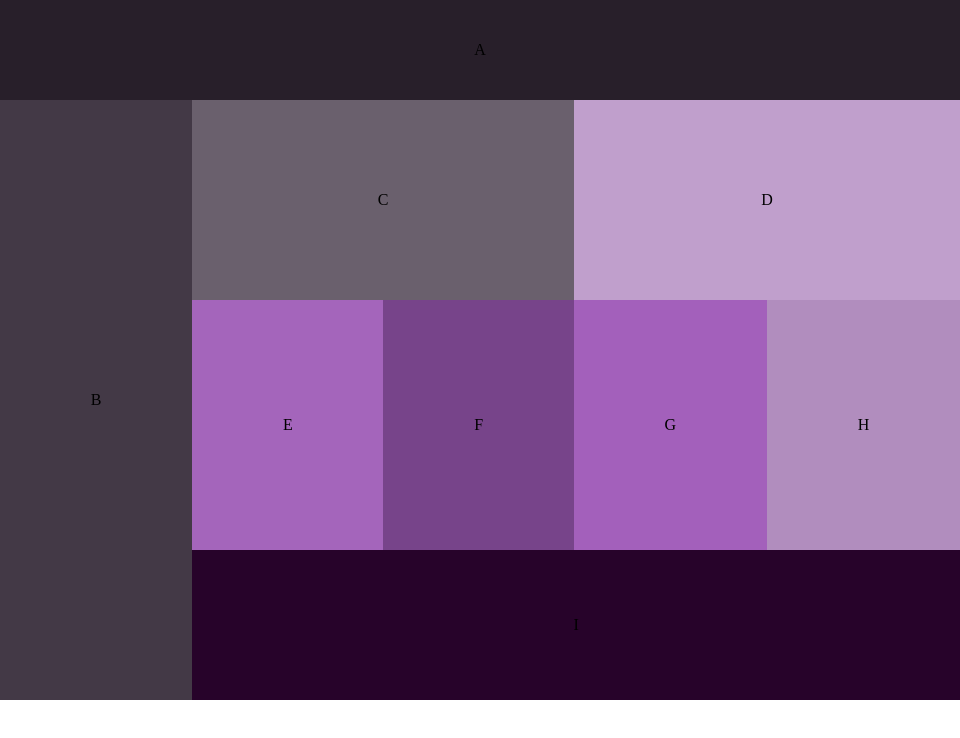
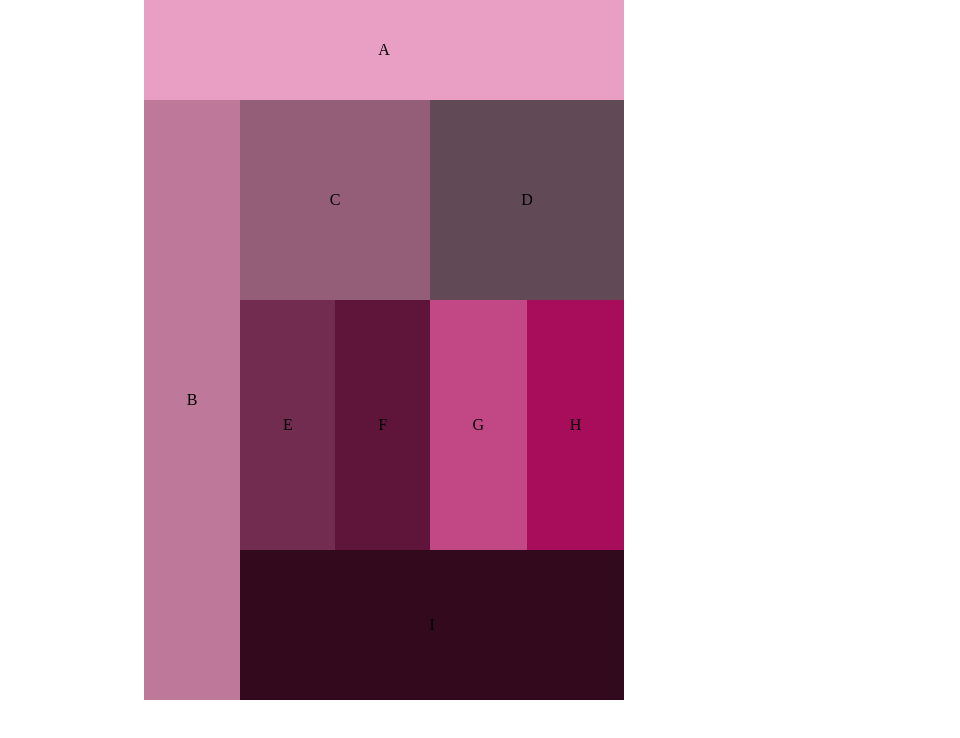
Before and after one commit to HaneenKh88/lab-01, a plain HTML site: page index.html in a window 768 px wide. Shown: the whole page, 960 px wide, since content can reach past the window. Drawn offline with Linux system fonts and the light colour scheme.

Commit message:
lab04 completed

```diff
--- a/css/layouts.css
+++ b/css/layouts.css
@@ -109,9 +109,120 @@
   }
 }
 
+@media (min-width: 768px) and (max-width: 959px){
+
+#container
+  {
+    display: grid;
+    width: 480px;
+    margin: 0 auto;
+  }
+
+  #div1
+  {
+   display: grid;
+   grid-area: 1 / 1 / 2 / 6;
+   justify-content: center;
+   align-items: center;
+   text-align: center;
+   line-height: 100px;
+   background-color: #e99ec4;
+  }
+
+   #div2
+  {
+   display: grid;
+   grid-area: 2 / 1 / 6 / 1;
+   line-height: 600px;
+   justify-content: center;
+   align-items: center;
+   text-align: center;
+   background-color: #bd789a;
+  }
+
+  #div3
+  {
+   display: grid;
+   grid-area: 2 / 2 / 3 / 4;
+   line-height: 200px;
+   justify-content: center;
+   align-items: center;
+   text-align: center;
+   background-color: #945e79;
+
+  }
+
+  #div4
+  {
+   display: grid;
+   grid-area: 2 / 4 / 2 / 6;;
+   line-height: px;
+   justify-content:200 center;
+   align-items: center;
+   text-align: center;
+   background-color: #624956;
+
+  }
+
+  #div5
+  {
+  display: grid;
+   grid-area: 3 / 2 / 4 / 2;
+   line-height: 250px;
+   justify-content: center;
+   align-items: center;
+   text-align: center;
+   background-color: #722c4f;
+  }
+
+  #div6
+  {
+   display: grid;
+   grid-area: 3 / 3 / 4 / 3;
+   line-height: 250px;
+   justify-content: center;
+   align-items: center;
+   text-align: center;
+   background-color: #5f153a;
+  }
+
+  #div7
+  {
+   display: grid;
+   grid-area: 3 / 4 / 4 / 4;
+   line-height: 250px;
+   justify-content: center;
+   align-items: center;
+   text-align: center;
+   background-color: #c24785;
+  }
+
+  #div8
+  {
+   display: grid;
+   grid-area: 3 / 5 / 4 / 5;
+   line-height: 250px;
+   justify-content: center;
+   align-items: center;
+   text-align: center;
+   background-color: #a70d5a;
+  }
+
+  #div9
+  {
+  display: grid;
+   grid-area: 4 / 2 / 5 / 6;
+   line-height: 150px;
+   justify-content: center;
+   align-items: center;
+   text-align: center;
+   background-color: #33091e;
+  }
+
+}
 /* ********************************************************** */
 
-@media screen and (min-width: 768px){
+@media screen and (min-width: 960px){
 #container
 {
   display: grid;
```
